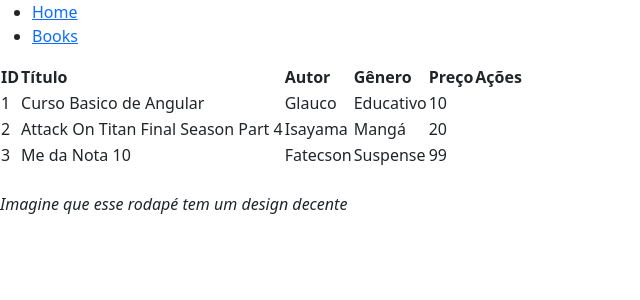
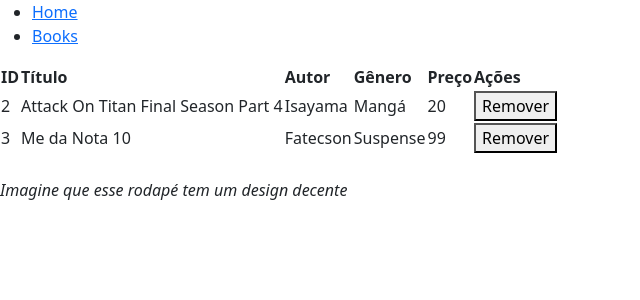
Before and after one commit to lucasjdutra/prova-angular-1, an Angular app: page /books in a window 1280 px wide. Shown: the top 300 px of the page, without its empty margins (0-640 px from the left). Built offline with nearby package versions, Linux system fonts and the light colour scheme; data requests are answered from the project's data file.

Commit message:
commit 8: add botão para remover os livros cadastrados

```diff
--- a/db.json
+++ b/db.json
@@ -1,12 +1,5 @@
 {
   "books": [
-    {
-      "id": 1,
-      "title": "Curso Basico de Angular",
-      "author": "Glauco",
-      "genre": "Educativo",
-      "price": 10
-    },
     {
       "id": 2,
       "title": "Attack On Titan Final Season Part 4",
--- a/src/app/books/books.component.html
+++ b/src/app/books/books.component.html
@@ -13,5 +13,6 @@
     <td>{{ book.author }}</td>
     <td>{{ book.genre }}</td>
     <td>{{ book.price }}</td>
+    <td><button (click)="removeBook(book.id)">Remover</button></td>
   </tr>
 </table>
```
